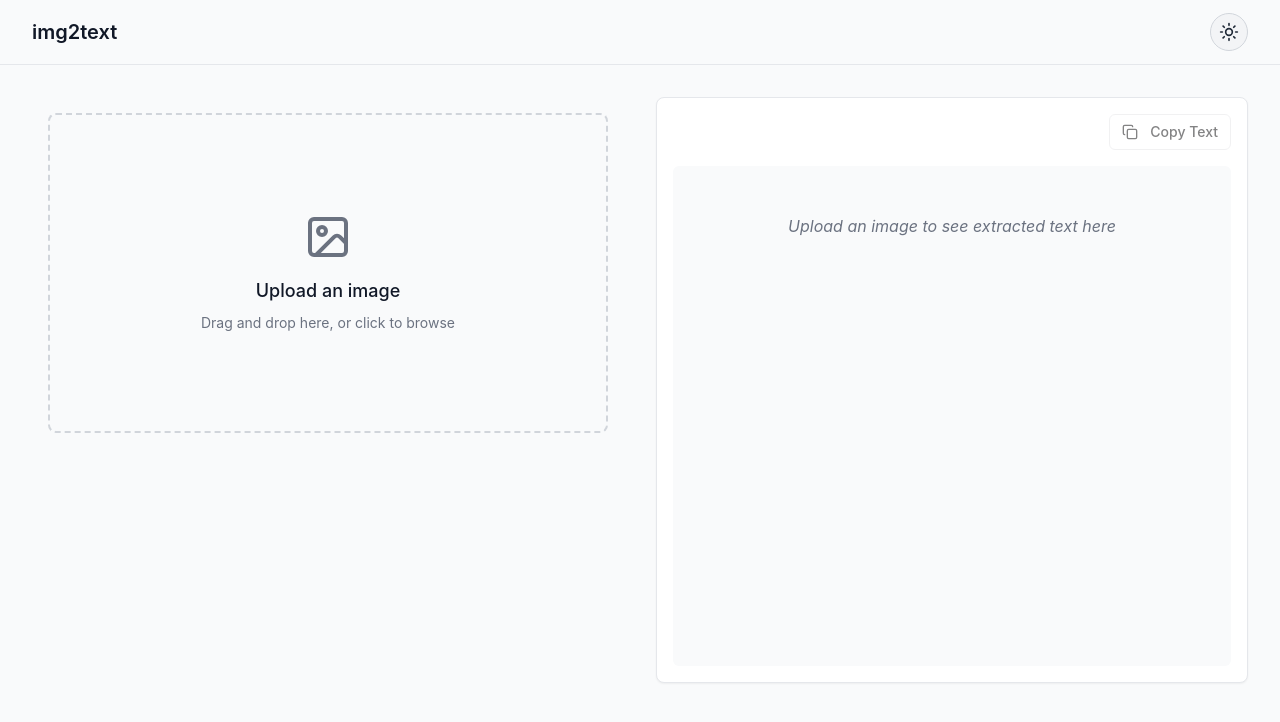
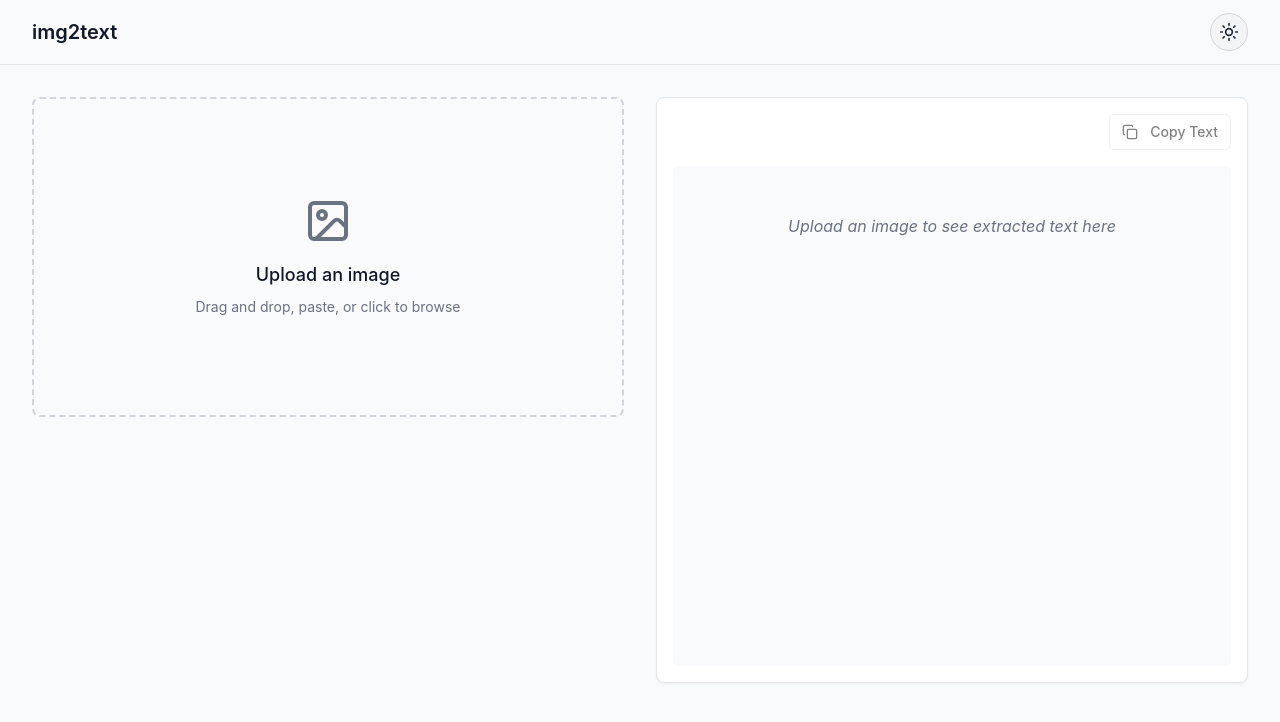
Before and after one commit to s1099/web-img2txt, a React (Vite) app: page / in a window 1280 px wide. Shown: the top 722 px of the page. Built offline with nearby package versions, Linux system fonts and the light colour scheme.

Commit message:
image upload component improvements

```diff
--- a/src/components/ImageUploader.tsx
+++ b/src/components/ImageUploader.tsx
@@ -1,6 +1,7 @@
 import React, { useCallback, useEffect } from "react";
 import { useDropzone } from "react-dropzone";
-import { Upload, Image, LoaderCircle } from "lucide-react";
+import { Upload, Image as ImageIcon, LoaderCircle } from "lucide-react";
+import { useToast } from "@/hooks/use-toast";
 
 interface ImageUploaderProps {
   onUpload: (file: File) => void;
@@ -8,25 +9,46 @@ interface ImageUploaderProps {
   theme: "light" | "dark";
 }
 
+const ACCEPTED_TYPES = {
+  "image/jpeg": [],
+  "image/png": [],
+  "image/gif": [],
+  "image/webp": [],
+};
+
 const ImageUploader: React.FC<ImageUploaderProps> = ({
   onUpload,
   isProcessing,
   theme,
 }) => {
+  const { toast } = useToast();
+
   const onDrop = useCallback(
-    (acceptedFiles: File[]) => {
+    (acceptedFiles: File[], rejectedFiles: any[]) => {
+      if (rejectedFiles.length > 0) {
+        const error = rejectedFiles[0].errors[0];
+        toast({
+          variant: "destructive",
+          description: error.message,
+          duration: 3000,
+        });
+        return;
+      }
+
       if (acceptedFiles.length > 0) {
-        onUpload(acceptedFiles[0]);
+        const file = acceptedFiles[0];
+        onUpload(file);
       }
     },
-    [onUpload]
+    [onUpload, toast]
   );
 
-  const { getRootProps, getInputProps, isDragActive } = useDropzone({
-    onDrop,
-    accept: { "image/*": [] },
-    disabled: isProcessing,
-  });
+  const { getRootProps, getInputProps, isDragActive, isDragReject } =
+    useDropzone({
+      onDrop,
+      accept: ACCEPTED_TYPES,
+      disabled: isProcessing,
+    });
 
   useEffect(() => {
     const handlePaste = (event: ClipboardEvent) => {
@@ -51,14 +73,14 @@ const ImageUploader: React.FC<ImageUploaderProps> = ({
     return () => {
       window.removeEventListener("paste", handlePaste);
     };
-  }, [onUpload, isProcessing]);
+  }, [onUpload, isProcessing, toast]);
 
   return (
-    <div className="w-full p-4">
+    <div className="w-full space-y-4">
       <div
         {...getRootProps()}
         className={`
-          h-80 rounded-lg transition-all duration-200 ease-in-out
+          relative h-80 rounded-lg transition-all duration-200 ease-in-out
           border-2 border-dashed
           flex flex-col items-center justify-center
           ${
@@ -66,6 +88,7 @@ const ImageUploader: React.FC<ImageUploaderProps> = ({
               ? "cursor-not-allowed"
               : "cursor-pointer hover:border-blue-500"
           }
+          ${isDragReject ? "border-red-500 bg-red-50 dark:bg-red-900/20" : ""}
           ${
             isDragActive
               ? "border-blue-500 bg-blue-50 dark:bg-blue-900/20"
@@ -74,8 +97,11 @@ const ImageUploader: React.FC<ImageUploaderProps> = ({
               : "border-gray-300 bg-gray-50 hover:bg-gray-100"
           }
         `}
+        aria-label="Image upload area"
+        role="button"
+        tabIndex={0}
       >
-        <input {...getInputProps()} />
+        <input {...getInputProps()} aria-label="File input" />
 
         <div className="flex flex-col items-center space-y-4 p-6 text-center">
           {isProcessing ? (
@@ -84,7 +110,7 @@ const ImageUploader: React.FC<ImageUploaderProps> = ({
               <div>
                 <p className="text-lg font-medium mb-2">Processing image</p>
                 <p className="text-sm text-gray-500 dark:text-gray-400">
-                  Please wait
+                  Please wait while we extract the text
                 </p>
               </div>
             </>
@@ -92,15 +118,19 @@ const ImageUploader: React.FC<ImageUploaderProps> = ({
             <>
               <Upload className="w-12 h-12 text-blue-500" />
               <div>
-                <p className="text-lg font-medium mb-2">Drop it here!</p>
+                <p className="text-lg font-medium mb-2">
+                  {isDragReject ? "Unsupported file type" : "Drop it here!"}
+                </p>
                 <p className="text-sm text-gray-500 dark:text-gray-400">
-                  Release to upload image
+                  {isDragReject
+                    ? "Please use a valid image file"
+                    : "Release to upload your image"}
                 </p>
               </div>
             </>
           ) : (
             <>
-              <Image
+              <ImageIcon
                 className={`w-12 h-12 ${
                   theme === "dark" ? "text-gray-400" : "text-gray-500"
                 }`}
@@ -108,9 +138,9 @@ const ImageUploader: React.FC<ImageUploaderProps> = ({
               <div>
                 <p className="text-lg font-medium mb-2">Upload an image</p>
                 <p className="text-sm text-gray-500 dark:text-gray-400">
-                  Drag and drop here, or click to browse
+                  Drag and drop, paste, or click to browse
                 </p>
-              </div>{" "}
+              </div>
             </>
           )}
         </div>
```
